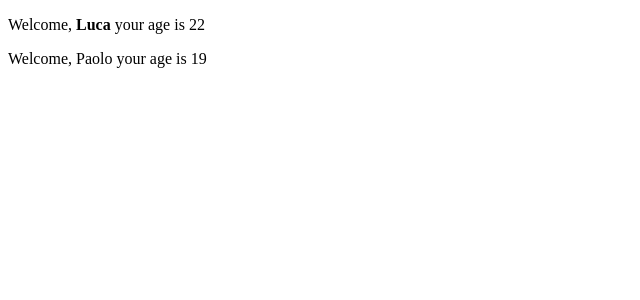
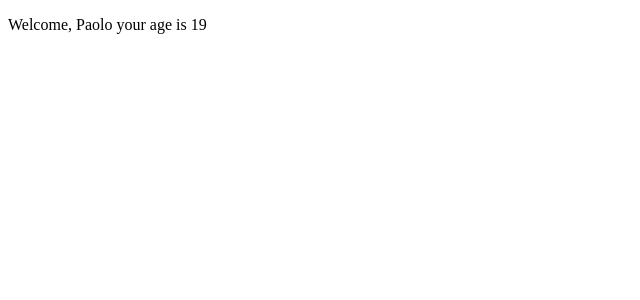
Before and after one commit to paolobaiada/React, a React (Create React App) app: page / in a window 1280 px wide. Shown: the top 300 px of the page, without its empty margins (0-640 px from the left). Built offline with nearby package versions, Linux system fonts and the light colour scheme.

Commit message:
less then 65

```diff
--- a/src/App.js
+++ b/src/App.js
@@ -7,7 +7,7 @@ class App extends React.Component{
 
    return (
     <>
-     <Welcome age = {22} name = {<strong>Luca</strong>} />
+     <Welcome age = {65} name = {<strong>Luca</strong>} />
     <Age/>
     </>
 
--- a/src/Components/Welcome.jsx
+++ b/src/Components/Welcome.jsx
@@ -5,7 +5,7 @@ class Welcome extends React.Component{
     render(){
 
 
-        if (this.props.age) {
+        if (this.props.age > 18 && this.props.age < 65) {
             return <p>Welcome, {this.props.name}  your age is {this.props.age}</p>
         }
 
```
